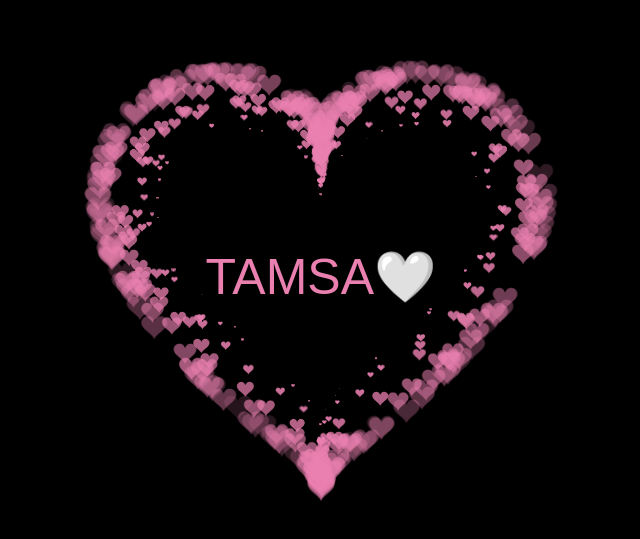
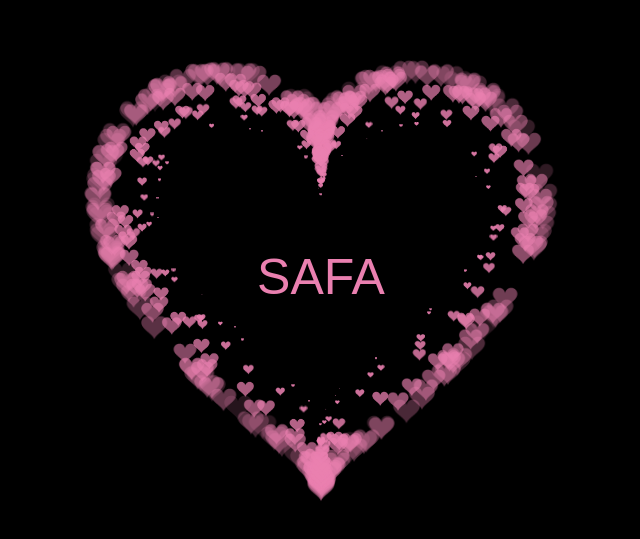
Before and after one commit to Andikaalamprt/love, a plain HTML site: page index.html in a window 1280 px wide. Shown: the part 123-662 px from the top of the page, without its empty margins (319-959 px from the left). Drawn offline with Linux system fonts and the light colour scheme.

Commit message:
Update index.html

```diff
--- a/index.html
+++ b/index.html
@@ -39,7 +39,7 @@
 </head>
 <body>
     <canvas id="pinkboard"></canvas>
-    <div class="heart-text">TAMSA🤍</div>
+    <div class="heart-text">SAFA</div>
     <script>
         var settings = {
     particles: {
```
